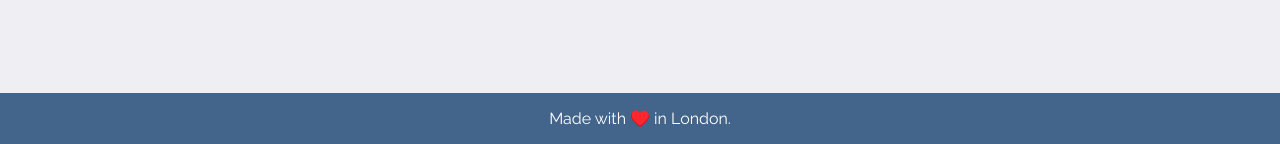
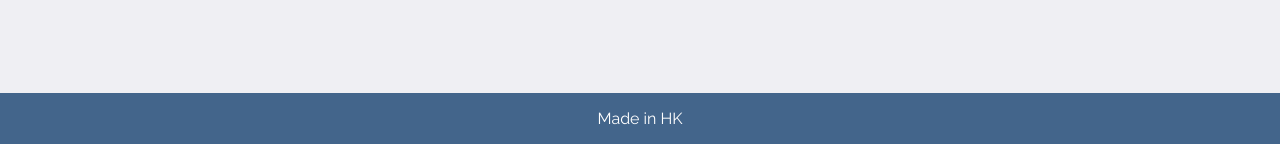
Before and after one commit to hungryakira/Blog, a Flask app: template templates/post.html in a window 1280 px wide. Shown: the part 656-800 px from the top of the page. Run offline with Flask 3, Linux system fonts and the light colour scheme; the template is opened without the code that fills it: most values are stand-ins (such as "Sample title", 1, 10 or a date in 2020).

Commit message:
Update post.html
small edit

```diff
--- a/templates/post.html
+++ b/templates/post.html
@@ -22,6 +22,6 @@
 </div>
 </body>
 <footer>
-    <p>Made with ♥️ in London.</p>
+    <p>Made in HK</p>
 </footer>
 </html>
```
